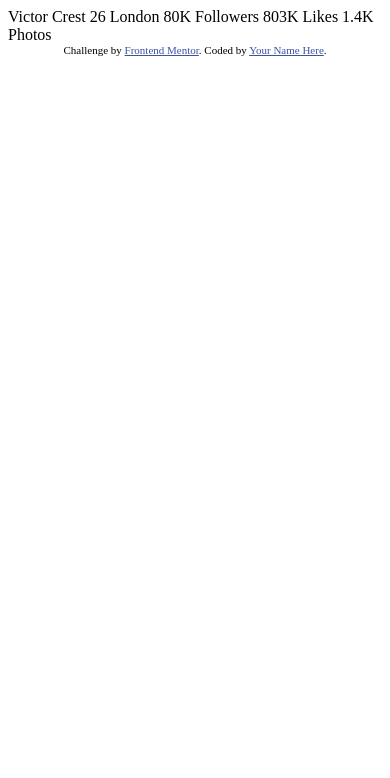
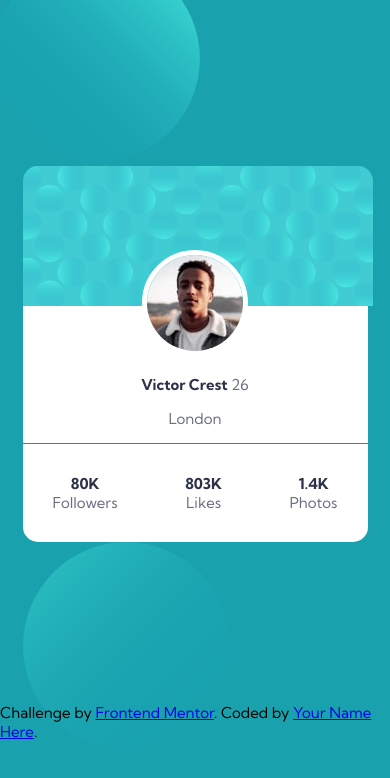
Before and after one commit to mariamihai/fm-profile-card-component, a plain HTML site: page index.html in a window 390 px wide. Drawn offline with Linux system fonts and the light colour scheme.

Commit message:
Almost complete implementation of the mobile version

```diff
--- /dev/null
+++ b/css/styles.scss
@@ -0,0 +1,97 @@
+@import url('https://fonts.googleapis.com/css2?family=Kumbh+Sans:wght@400;700&display=swap');
+
+:root {
+    --dark-cyan-color: hsl(185, 75%, 39%);
+    --dark-blue-color: hsl(229, 23%, 23%);
+    --dark-grayish-blue: hsl(227, 10%, 46%);
+    --dark-gray: hsl(0, 0%, 59%);
+}
+
+body {
+    margin: 0;
+    font-family: "Kumbh Sans";
+    font-size: 15px;
+    position: relative;
+    background-color: var(--dark-cyan-color);
+}
+
+
+.card {
+    padding-bottom: 50px;
+    margin: 4em 1.5em;
+
+    .img-top {
+        width: 60%;
+        margin-top: -7em;
+        margin-left: -2em;
+    }
+
+    .description {
+        text-align: center;
+
+        .img-card {
+            border-radius: 1em 1em 0 0 ;
+        }
+
+        .user {
+            background-color: white;
+            margin-top: -1em;
+
+            .img-user {
+                text-align: center;
+                border-radius: 50%;
+                border: 5px solid white;
+                margin-top: -3em;
+            }
+
+            .user-details {
+                padding-top: 1em;
+
+                .name {
+                    color: var(--dark-blue-color);
+                    font-weight: bold;
+                }
+
+                .age {
+                    color: var(--dark-grayish-blue);
+                }
+            }
+
+            .location {
+                color: var(--dark-grayish-blue);
+                padding: 1em 0;
+            }
+        }
+
+        .user-info {
+            background-color: white;
+            display: flex;
+            place-content: space-between;
+            border-top: 0.05em solid var(--dark-grayish-blue);
+            padding: 2em;
+            border-radius: 0 0 1em 1em ;
+
+            .numbers {
+                color: var(--dark-blue-color);
+                font-weight: bold;
+            }
+
+            .type {
+                color: var(--dark-grayish-blue);
+            }
+        }
+    }
+
+    .img-bottom {
+        width: 60%;
+        margin-bottom: -5em;
+        margin-right: 2em;
+    }
+}
+
+.attribution {
+    position: absolute;
+    right: 0;
+    bottom: 0;
+    height: 25px;
+}
--- a/index.html
+++ b/index.html
@@ -4,29 +4,53 @@
   <meta charset="UTF-8">
   <meta name="viewport" content="width=device-width, initial-scale=1.0"> <!-- displays site properly based on user's device -->
 
-  <link rel="icon" type="image/png" sizes="32x32" href="./images/favicon-32x32.png">
+  <link rel="icon" type="image/png" sizes="32x32" href="assets/favicon-32x32.png">
 
   <title>Frontend Mentor | Profile card component</title>
 
-  <!-- Feel free to remove these styles or customise in your own stylesheet 👍 -->
-  <style>
-    .attribution { font-size: 11px; text-align: center; }
-    .attribution a { color: hsl(228, 45%, 44%); }
-  </style>
+  <link rel="stylesheet" href="css/styles.css" />
 </head>
 <body>
-  Victor Crest
-  26
-  London
 
-  80K
-  Followers
+  <div class="card">
+    <img class="img-top" src="assets/bg-pattern-top.svg" alt="pattern">
 
-  803K
-  Likes
+    <div class="description">
+      <img class="img-card" src="assets/bg-pattern-card.svg" alt="pattern">
 
-  1.4K
-  Photos
+      <div class="user">
+        <img class="img-user" src="assets/image-victor.jpg" alt="pattern">
+
+        <div class="user-details">
+          <span class="name">Victor Crest</span> <span class="age">26</span>
+        </div>
+
+        <div class="location">London</div>
+      </div>
+
+      <div class="user-info">
+        <div class="container">
+          <div class="numbers">80K</div>
+          <div class="type">Followers</div>
+        </div>
+
+        <div class="container">
+          <div class="numbers">803K</div>
+          <div class="type">Likes</div>
+        </div>
+
+        <div class="container">
+          <div class="numbers">1.4K</div>
+          <div class="type">Photos</div>
+        </div>
+      </div>
+    </div>
+
+
+
+    <img class="img-bottom" src="assets/bg-pattern-bottom.svg" alt="pattern">
+  </div>
+
   <div class="attribution">
     Challenge by <a href="https://www.frontendmentor.io?ref=challenge" target="_blank">Frontend Mentor</a>.
     Coded by <a href="#">Your Name Here</a>.
```
Also changed, not shown: assets/bg-pattern-bottom.svg (renamed from images/bg-pattern-bottom.svg), assets/bg-pattern-card.svg (renamed from images/bg-pattern-card.svg), assets/bg-pattern-top.svg (renamed from images/bg-pattern-top.svg), assets/favicon-32x32.png (renamed from images/favicon-32x32.png), assets/image-victor.jpg (renamed from images/image-victor.jpg), css/styles.css (added), 1 other file.
